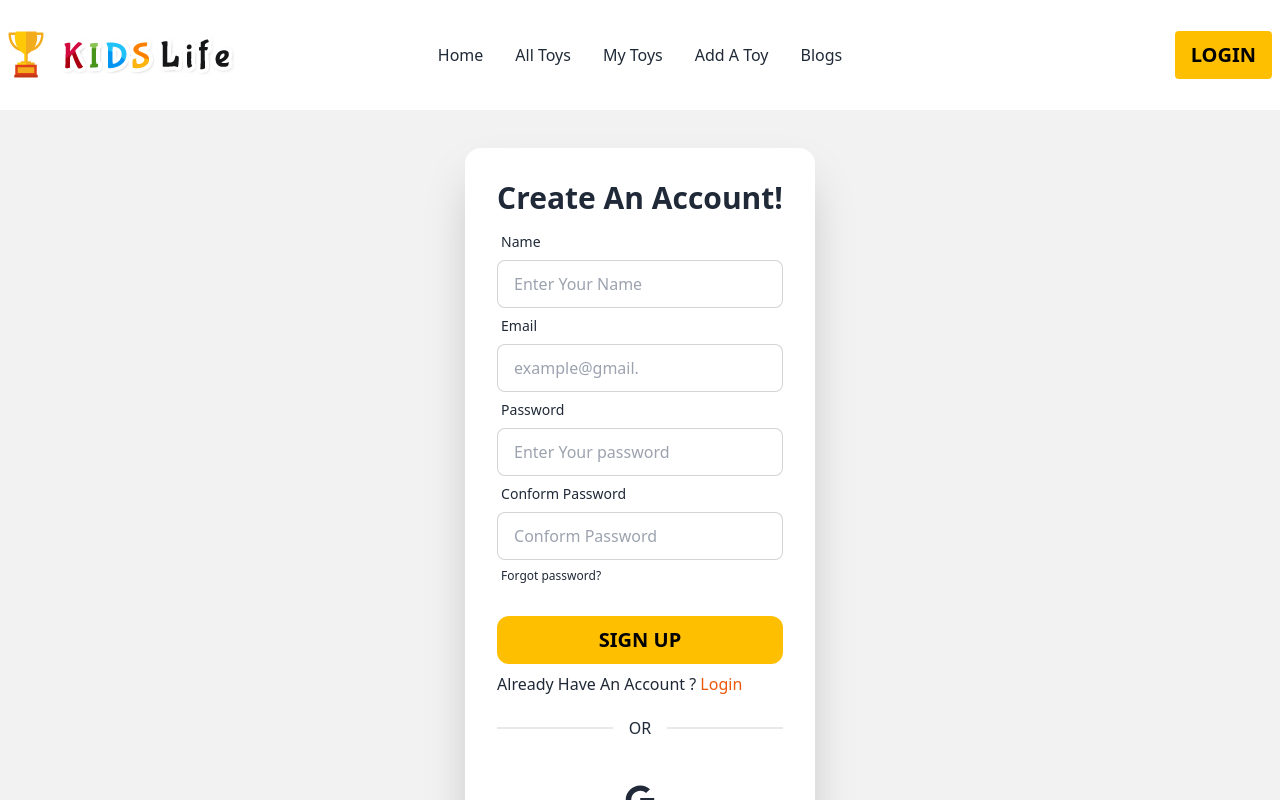
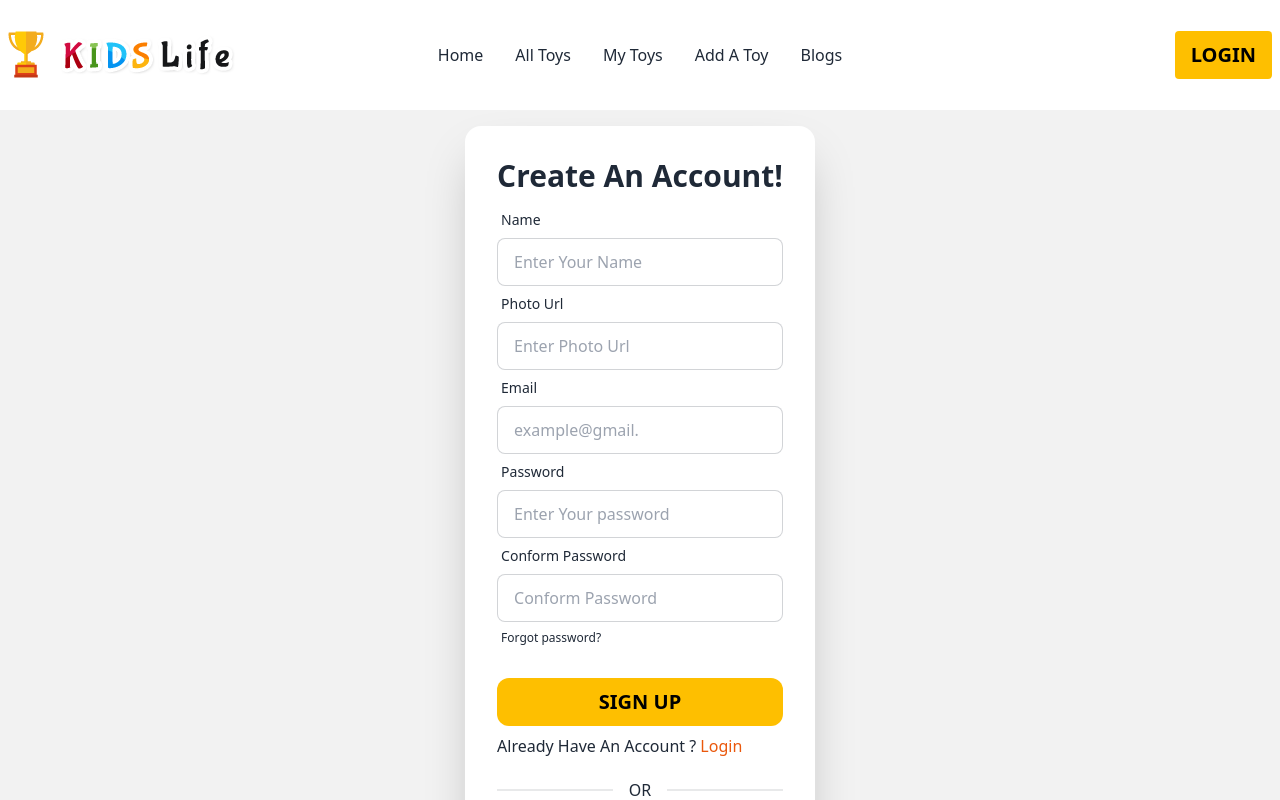
Before and after one commit to roushanali064/kids-life, a React (Vite) app: page /register in a window 1280 px wide. Shown: the top 800 px of the page. Built offline with nearby package versions, Linux system fonts and the light colour scheme.

Commit message:
email authentication done

```diff
--- a/package.json
+++ b/package.json
@@ -15,7 +15,8 @@
     "react": "^18.2.0",
     "react-dom": "^18.2.0",
     "react-icons": "^4.8.0",
-    "react-router-dom": "^6.11.2"
+    "react-router-dom": "^6.11.2",
+    "sweetalert2": "^11.7.5"
   },
   "devDependencies": {
     "@types/react": "^18.0.28",
--- a/src/firebase/firebase.config.js
+++ b/src/firebase/firebase.config.js
@@ -15,3 +15,4 @@ const firebaseConfig = {
 
 // Initialize Firebase
 const app = initializeApp(firebaseConfig);
+export default app
--- a/src/pages/Login/Register.jsx
+++ b/src/pages/Login/Register.jsx
@@ -1,15 +1,47 @@
+import { useContext } from "react";
 import { FaGoogle } from "react-icons/fa";
 import { Link } from "react-router-dom";
+import { AuthContext } from "../Shared/Provider/AuthProvider/AuthProvider";
+import Swal from "sweetalert2";
 
 
 const Register = () => {
+
+    const { SignUpWithEmail } = useContext(AuthContext);
+    const handleSignUp = (event) => {
+        event.preventDefault();
+        const from = event.target;
+        const name = from.name.value;
+        const url = from.Url.value;
+        const email = from.email.value;
+        const password = from.password.value;
+        const conFormPassword = from.conFormPassword.value;
+        if(password !== conFormPassword){
+            Swal.fire({
+                icon: 'error',
+                title: 'Password Not Match',
+                text: 'Password And Confirm Password Not Match!',
+              })
+            return
+        }
+
+        SignUpWithEmail(email,password)
+        .then(res=>{
+            const loggedUser = res.user;
+            console.log(loggedUser)
+        })
+        .catch(error=>{
+            console.log(error.message)
+        })
+    }
+
     return (
         <div className="hero min-h-screen bg-base-200">
             <div className="hero-content flex-col lg:flex-row">
                 <div className="card flex-shrink-0 w-full max-w-sm shadow-2xl bg-base-100">
                     <div className="card-body">
                         <h1 className="text-3xl text-center font-bold">Create An Account!</h1>
-                        <form>
+                        <form onSubmit={handleSignUp}>
                             <div className="form-control">
                                 <label className="label">
                                     <span className="label-text">Name</span>
@@ -17,6 +49,16 @@ const Register = () => {
                                 <input type="text"
                                     name='name'
                                     placeholder="Enter Your Name"
+                                    required
+                                    className="input input-bordered" />
+                            </div>
+                            <div className="form-control">
+                                <label className="label">
+                                    <span className="label-text">Photo Url</span>
+                                </label>
+                                <input type="url"
+                                    name='Url'
+                                    placeholder="Enter Photo Url"
                                     required
                                     className="input input-bordered" />
                             </div>
--- a/src/pages/Shared/Provider/AuthProvider/AuthProvider.jsx
+++ b/src/pages/Shared/Provider/AuthProvider/AuthProvider.jsx
@@ -1,17 +1,27 @@
-import { createContext } from "react";
+import { createContext, useState } from "react";
+import { createUserWithEmailAndPassword, getAuth } from "firebase/auth";
+import app from "../../../../firebase/firebase.config";
 
 export const AuthContext = createContext(null)
+const auth = getAuth(app)
 
-const AuthProvider = () => {
+const AuthProvider = ({ children }) => {
 
+    const [user, setUser] = useState(null);
+    const [loading, setLoading] = useState(true);
+
+    const SignUpWithEmail = (email, password) => {
+        setLoading(true)
+        return createUserWithEmailAndPassword(auth, email, password)
+    }
 
     const authInfo = {
-
+        SignUpWithEmail
     }
 
     return (
         <AuthContext.Provider value={authInfo}>
-
+            {children}
         </AuthContext.Provider>
     );
 };
```
Also changed, not shown: src/main.jsx (+6 -3 lines), 1 other file (tests, documents, lock files or other folders).
